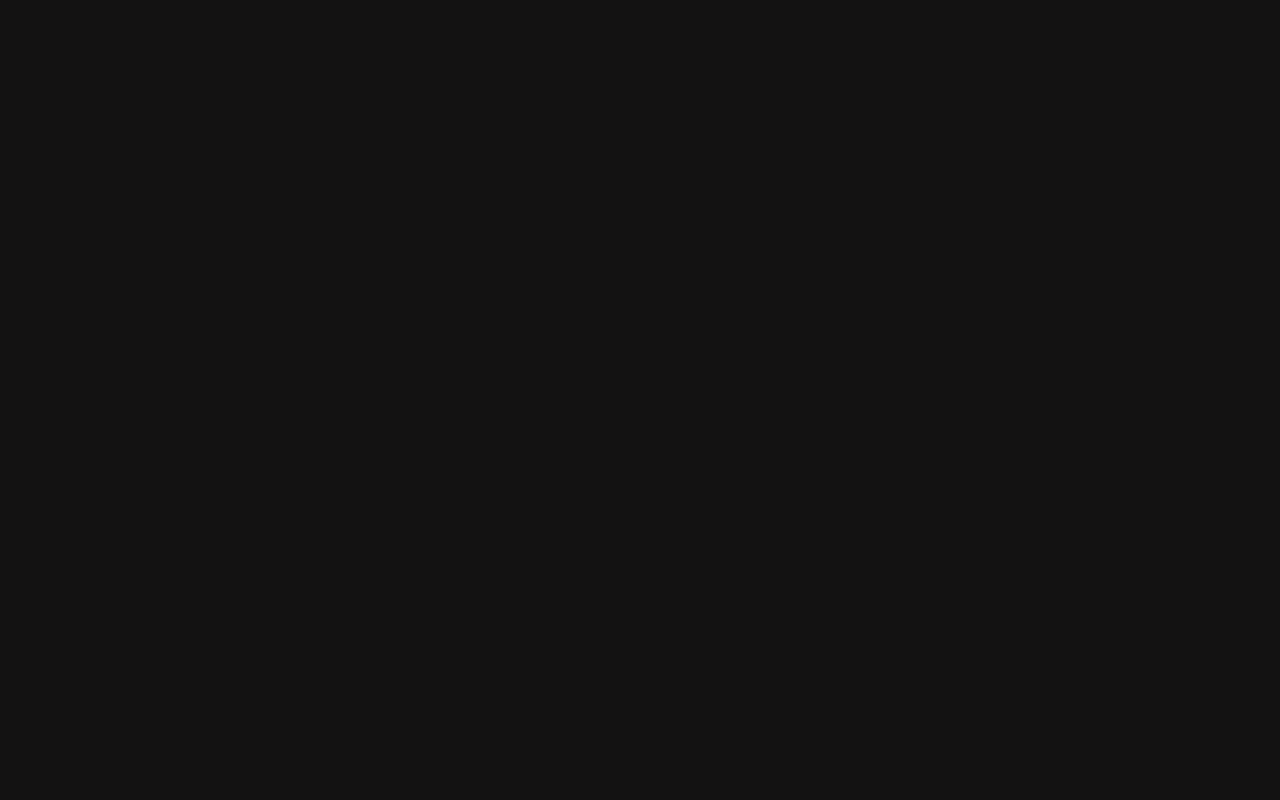
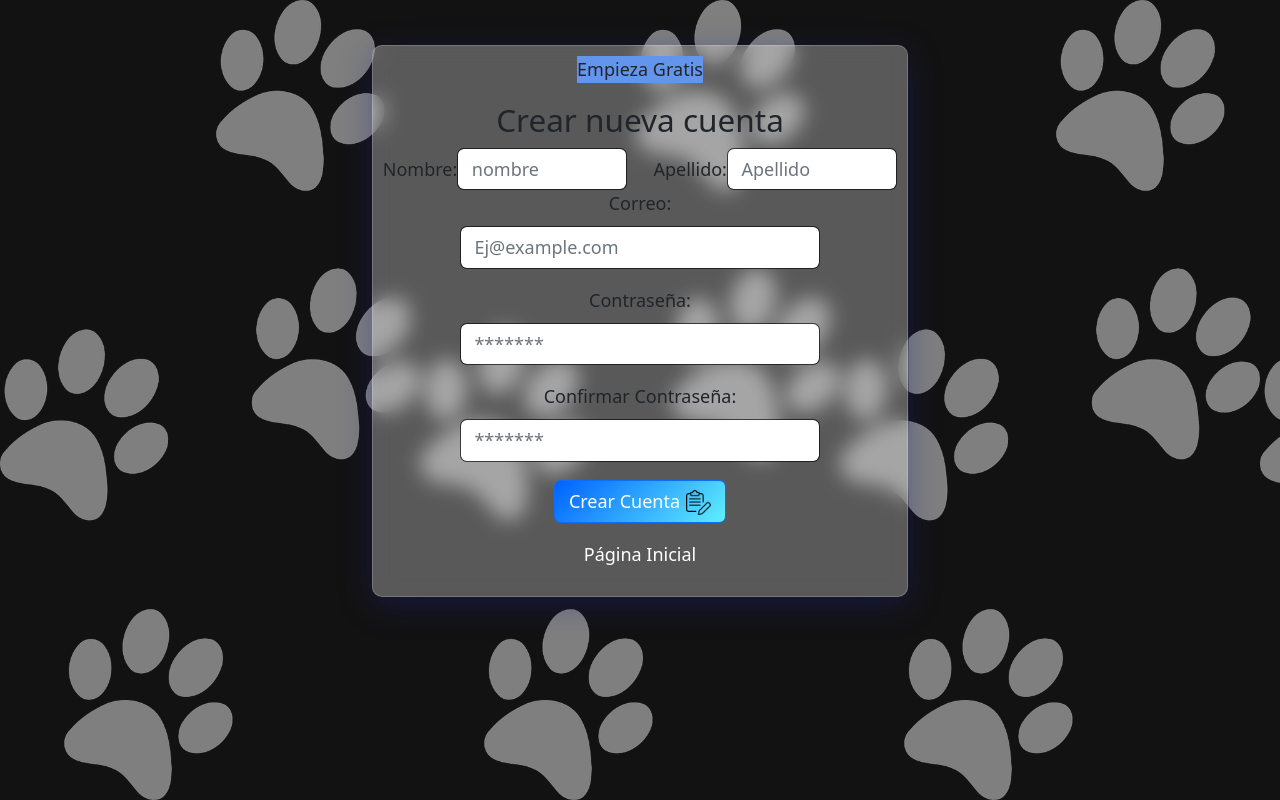
Before and after one commit to andersonNB/vet-app, a React (Vite) app: page /register in a window 1280 px wide. Before the commit this address had no page. Built offline with nearby package versions, Linux system fonts and the light colour scheme.

Commit message:
Interface RegisterPage

```diff
--- a/src/routes/VetRoutes.jsx
+++ b/src/routes/VetRoutes.jsx
@@ -1,6 +1,6 @@
 import {Routes, Route} from 'react-router-dom';
 import {HomePage} from "../public/";
-import { LoginPage } from "../shared/components/auth";
+import { LoginPage, RegisterPage } from "../shared/components/auth";
 
 
 const VetRoutes = () => {
@@ -9,6 +9,7 @@ const VetRoutes = () => {
       <Routes>
             <Route path="/" element={<HomePage/> } />
             <Route path="/login" element={<LoginPage/>}/>
+            <Route path="/register" element={<RegisterPage/>}/>
        </Routes>
 
 
--- a/src/shared/components/Navbar/Navbar.jsx
+++ b/src/shared/components/Navbar/Navbar.jsx
@@ -17,12 +17,13 @@ export const Navbar = () => {
           >
             Iniciar Sesión
           </Link>
-          <button
+          <Link
+            to="/register"
             className="btn btn-outline-secondary register_button"
             type="submit"
           >
             Registrate
-          </button>
+          </Link>
         </div>
       </div>
     </nav>
--- a/src/shared/components/auth/index.js
+++ b/src/shared/components/auth/index.js
@@ -1 +1,2 @@
-export * from './pages/Login/LoginPage'
+export * from './pages/Login/LoginPage';
+export * from './pages/Register/RegisterPage';
--- /dev/null
+++ b/src/shared/components/auth/pages/Register/RegisterPage.jsx
@@ -0,0 +1,80 @@
+import { Link } from "react-router-dom"
+import ImageRegister from "../../../../../assets/verify.png";
+import "./RegisterPage.scss";
+
+export const RegisterPage = () => {
+  return (
+    <>
+      <div className="backgroundImageRegister text-center" style={{minHeight:"100vh", maxWidth:"100%"}}>
+        <div  className="row align-items-center justify-content-center">
+          <div className="col-sm-12 col-md-6 col-12">
+            <form className="formLogin">
+                <p style={{backgroundColor:"cornflowerblue", display:"inline-block"}} >Empieza Gratis</p>
+              <h3>Crear nueva cuenta</h3>
+              <div className="row">
+                    <div className="col-6" style={{display:"flex",alignItems:"center", }}>
+                        Nombre:
+                        <input
+                        type="text"
+                        className="form-control inputText"
+                        id="name"
+                        placeholder="nombre"
+                    />
+                    </div>
+                    <div className="col-6" style={{display:"flex",alignItems:"center"}}>
+                        Apellido:
+                        <input
+                        type="text"
+                        className="form-control inputText"
+                        id="apellido"
+                        placeholder="Apellido"
+                    />
+                    </div>
+              </div>
+                <div className="mb-3">
+                  <label className="form-label">
+                    Correo:
+                  </label>
+                  <input
+                    type="email"
+                    className="form-control inputText"
+                    id="exampleInputEmail1"
+                    aria-describedby="emailHelp"
+                    placeholder="Ej@example.com"
+                  />
+                </div>
+                <div className="mb-3">
+                  <label className="form-label">
+                    Contraseña:
+                  </label>
+                  <input
+                    type="password"
+                    className="form-control inputText"
+                    id="exampleInputPassword2"
+                    placeholder="*******"
+                  />
+                </div>
+                <div className="mb-3">
+                  <label className="form-label">
+                    Confirmar Contraseña:
+                  </label>
+                  <input
+                    type="password"
+                    className="form-control inputText"
+                    id="exampleInputPassword1"
+                    placeholder="*******"
+                  />
+                </div>
+
+                  <button type="submit" className="btn btn-primary box">
+                   Crear Cuenta
+                    <img src={ImageRegister} style={{marginLeft:"6px",width: '25px', height: '25px'}} />
+                  </button>
+                  <Link to="/" className="goHome m-3">Página Inicial</Link>
+              </form>
+          </div>
+        </div>
+      </div>
+		</>
+  )
+}
--- /dev/null
+++ b/src/shared/components/auth/pages/Register/RegisterPage.scss
@@ -0,0 +1,13 @@
+
+.box {
+    background: linear-gradient(-45deg, #60efff 0%, #0061ff 100% );
+}
+
+
+.backgroundImageRegister{
+    background-image: url('../../../../../assets/paws.png');
+    background-repeat: repeat;
+    background-size: contain;
+    overflow: hidden;
+    width: 100%;
+}
```
Also changed, not shown: src/assets/verify.png (added).
